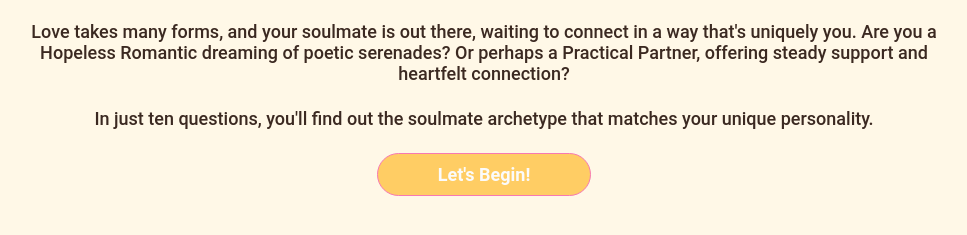
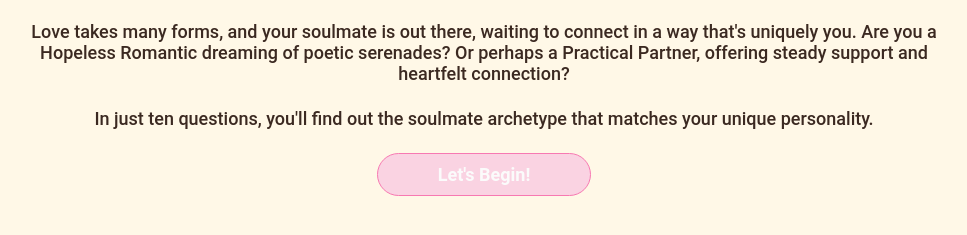
Before and after one commit to Safeyra/HeartstringsQuiz, a plain HTML site: page index.html in a window 1280 px wide. In both pictures the pointer is over the button "Let's Begin!". Shown: the part 337-572 px from the top of the page, without its empty margins (156-1123 px from the left). Drawn offline with Linux system fonts and the light colour scheme.

Commit message:
Update Quiz.css

```diff
--- a/Quiz.css
+++ b/Quiz.css
@@ -135,7 +135,7 @@ header img {
 
 #begin-quiz:hover {
         cursor: pointer;
-        background-color: #FFCD64;
+        background-color: #fad3e2;
         color: #fbfbfb;
         transform: none;
         transition: transform 150ms;
```
